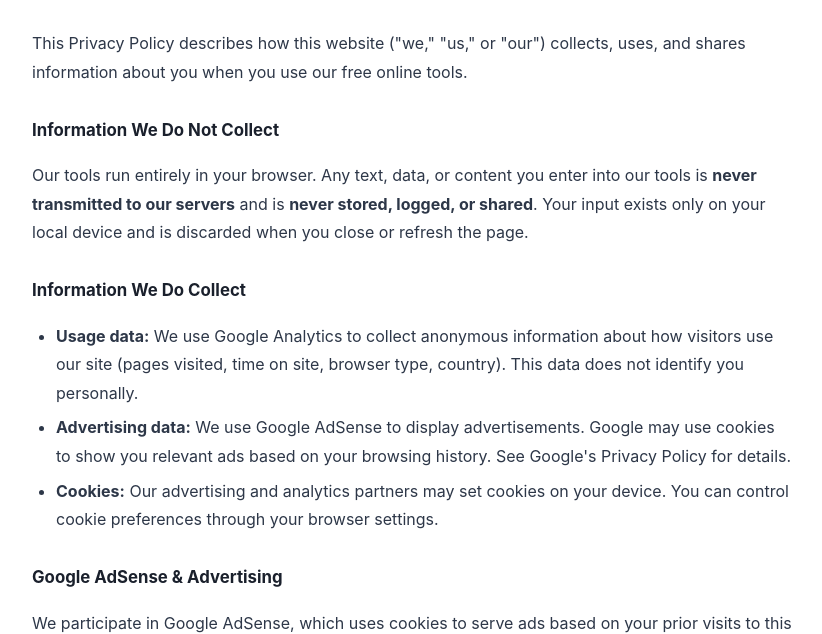
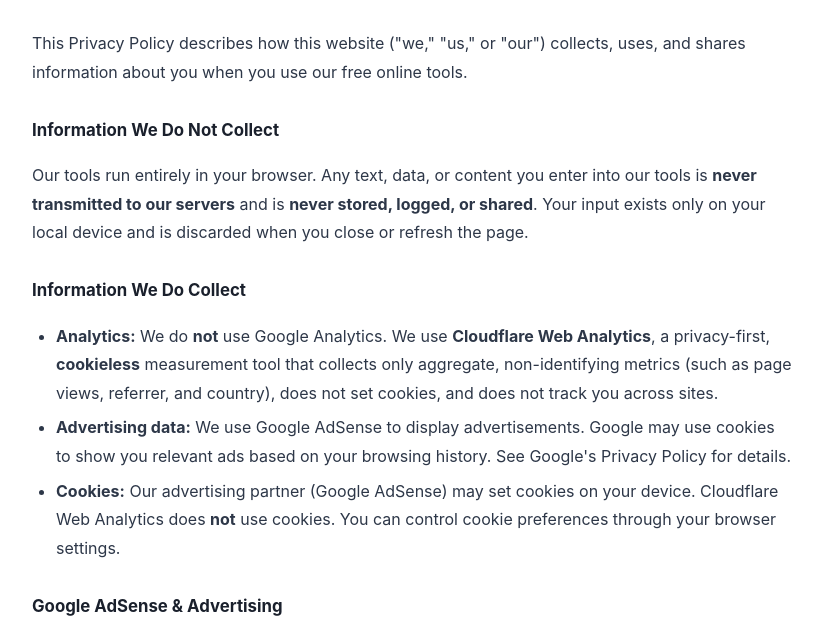
Before and after one commit to wrobelintl/ai-content-detector, a plain HTML site: page privacy.html in a window 1280 px wide. Shown: the part 180-814 px from the top of the page, without its empty margins (228-1050 px from the left). Drawn offline with Linux system fonts and the light colour scheme.

Commit message:
Reflect active Cloudflare Web Analytics in privacy + add cache/security headers

```diff
--- a/privacy.html
+++ b/privacy.html
@@ -27,10 +27,15 @@
   <p>Our tools run entirely in your browser. Any text, data, or content you enter into our tools is <strong>never transmitted to our servers</strong> and is <strong>never stored, logged, or shared</strong>. Your input exists only on your local device and is discarded when you close or refresh the page.</p>
 
   <h2>Information We Do Collect</h2>
+  <!-- (AICDF-DASHBOARD-FACTS-001): The prior "We use Google Analytics" line was FALSE (GA was never
+       installed) and is removed. Cloudflare Web Analytics is now CONFIRMED ACTIVE for this site via the
+       Cloudflare dashboard — it is injected at the Cloudflare edge, so there is no analytics snippet in
+       this repo's code (that is expected). It is cookieless / privacy-first. When publishing this as a
+       fresh revision, bump "Last updated" to the publish date. -->
   <ul>
-    <li><strong>Usage data:</strong> We use Google Analytics to collect anonymous information about how visitors use our site (pages visited, time on site, browser type, country). This data does not identify you personally.</li>
+    <li><strong>Analytics:</strong> We do <strong>not</strong> use Google Analytics. We use <strong>Cloudflare Web Analytics</strong>, a privacy-first, <strong>cookieless</strong> measurement tool that collects only aggregate, non-identifying metrics (such as page views, referrer, and country), does not set cookies, and does not track you across sites.</li>
     <li><strong>Advertising data:</strong> We use Google AdSense to display advertisements. Google may use cookies to show you relevant ads based on your browsing history. See Google's Privacy Policy for details.</li>
-    <li><strong>Cookies:</strong> Our advertising and analytics partners may set cookies on your device. You can control cookie preferences through your browser settings.</li>
+    <li><strong>Cookies:</strong> Our advertising partner (Google AdSense) may set cookies on your device. Cloudflare Web Analytics does <strong>not</strong> use cookies. You can control cookie preferences through your browser settings.</li>
   </ul>
 
   <h2>Google AdSense & Advertising</h2>
```
Also changed, not shown: index.html (+15 -0 lines), 1 other file.
